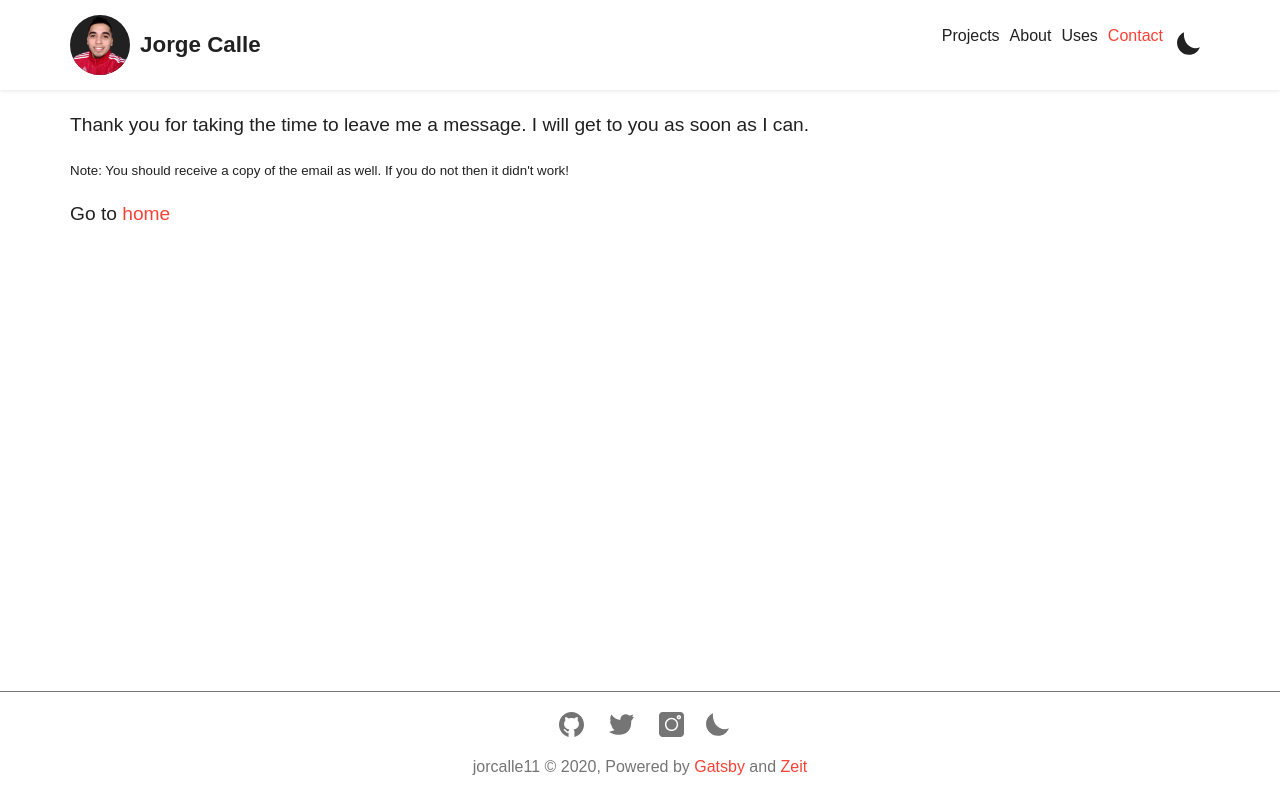
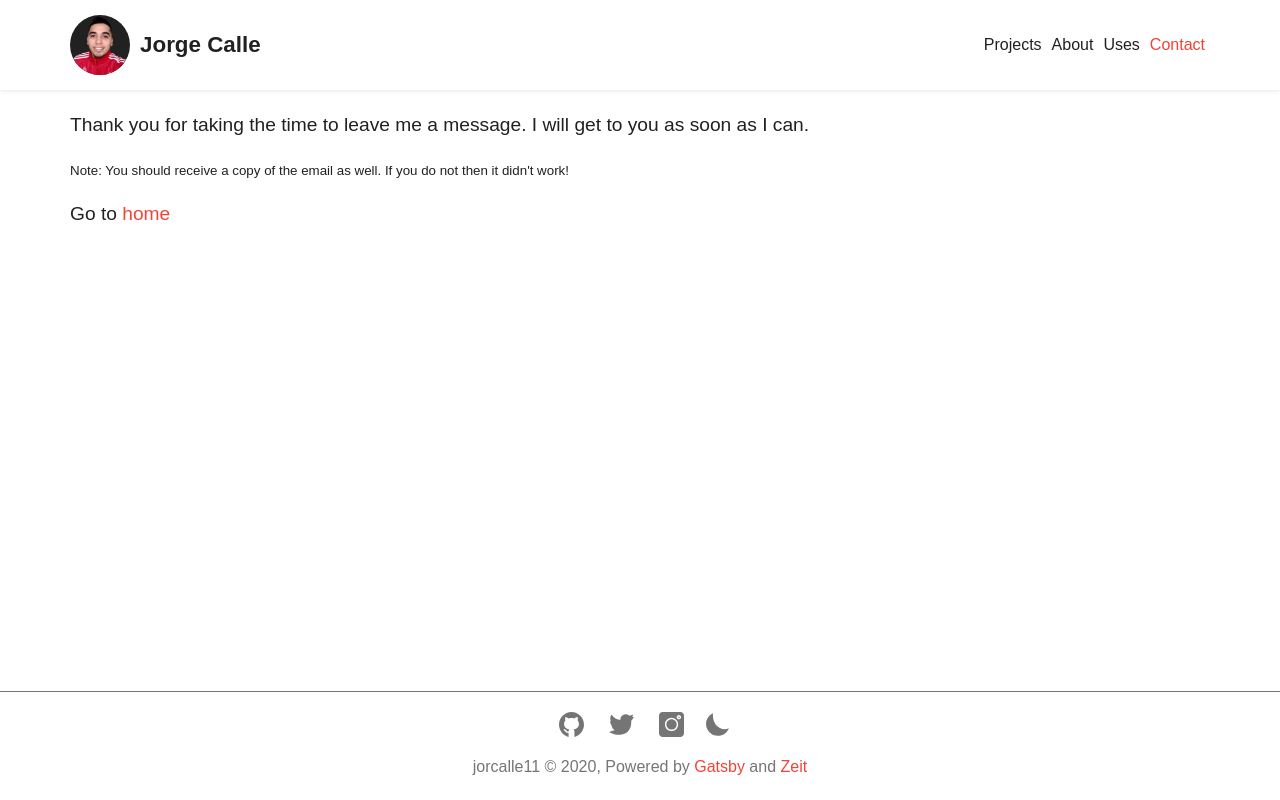
Before and after one commit to jorcalle11/jorcalle11, a Gatsby site: page /contact/success in a window 1280 px wide. Built offline with nearby package versions, Linux system fonts and the light colour scheme; Gatsby itself is replaced by a stand-in of ours.

Commit message:
Remove DarkModeToggle button

```diff
--- a/src/components/Header.js
+++ b/src/components/Header.js
@@ -4,7 +4,6 @@ import styled from "styled-components"
 
 import Avatar from "./Avatar"
 import Container from "./Container"
-import DarkModeToggle from "./DarkModeToggle"
 import NavLink from "./Link"
 import HamburgerButton from "./HamburgerButton"
 
@@ -21,12 +20,7 @@ export default function Header({ siteTitle }) {
             <Avatar />
             {siteTitle}
           </Brand>
-          <DesktopMenu>
-            {links.map(renderItem)}
-            <Li>
-              <DarkModeToggle />
-            </Li>
-          </DesktopMenu>
+          <DesktopMenu>{links.map(renderItem)}</DesktopMenu>
           <CustomHamburgerButton onClick={handleClick} />
         </Nav>
       </Container>
```
